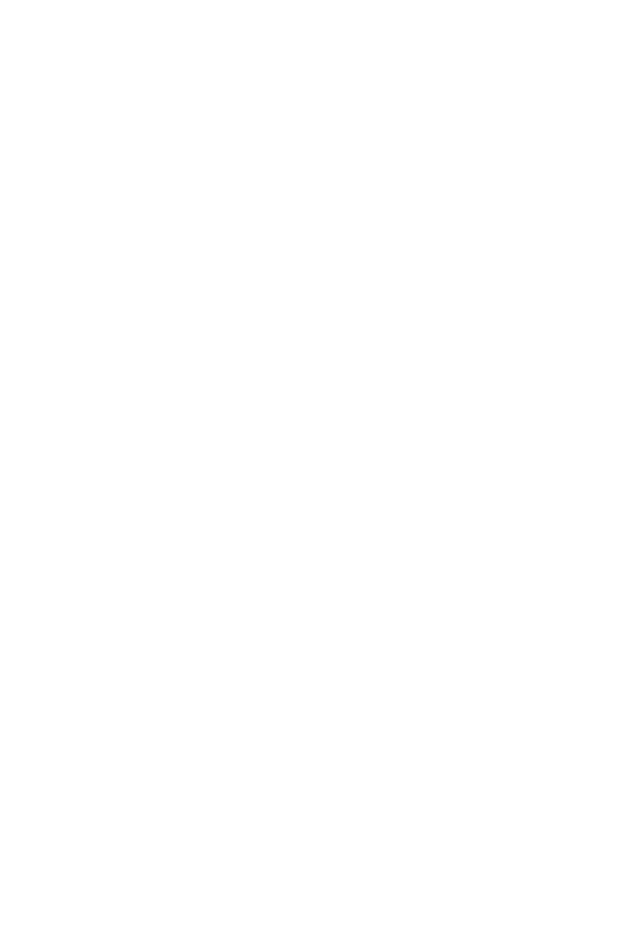
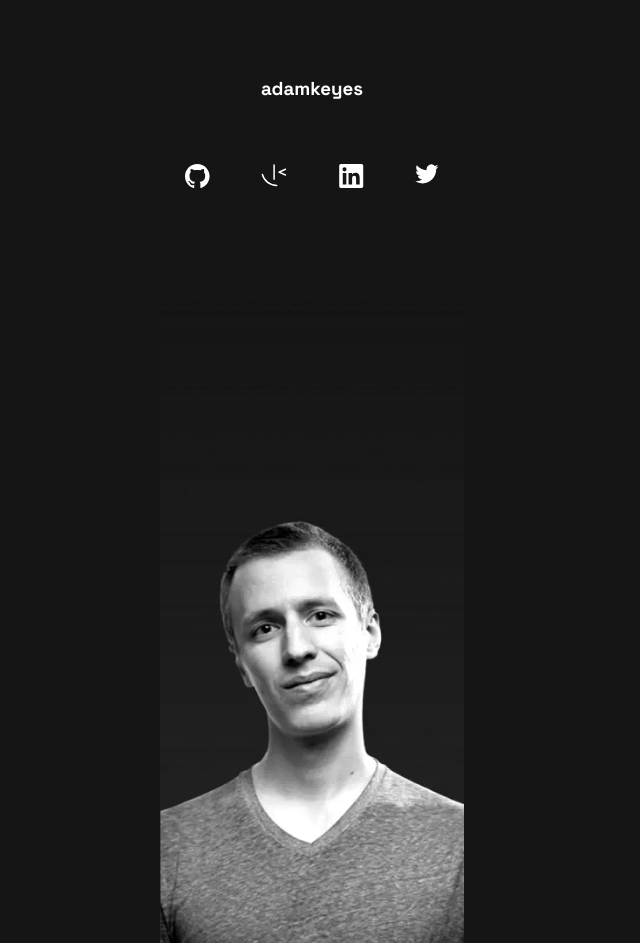
Before and after one commit to t-coffe/COFFE_Thais_PORTFOLIO, a website built with Vite: page index.html in a window 1280 px wide. Shown: the whole page, without its empty margins (328-968 px from the left). Before the commit the page ends 800 px from the top, so only its background shows below. Built offline with nearby package versions, Linux system fonts and the light colour scheme.

Commit message:
header completed

```diff
--- a/index.html
+++ b/index.html
@@ -8,8 +8,17 @@
   </head>
   <body>
     <header>
+      <h3>adamkeyes</h3>
+      <nav>
+        <ul>
+          <li class="github"><a href="https://github.com/"><img src="/public/assets-20240122T125500Z-001/assets/images/icon-github.svg" alt="github-icon"></a></li>
+          <li class="favicon"><a href=""><img src="/public/assets-20240122T125500Z-001/assets/images/icon-custom.svg" alt="custom-icon"></a></li>
+          <li class="linkedin"><a href="https://fr.linkedin.com/"><img src="/public/assets-20240122T125500Z-001/assets/images/icon-linkedin.svg" alt="linkedin-icon"></a></li>
+          <li class="twitter"><a href="https://twitter.com/i/flow/login"><img src="/public/assets-20240122T125500Z-001/assets/images/icon-twitter.svg" alt="twitter-icon"></a></li>
+        </ul>
+      </nav>
+    </header>
 
-    </header>
     <main>
 
     </main>
--- a/style.css
+++ b/style.css
@@ -0,0 +1,45 @@
+@import url('https://fonts.googleapis.com/css2?family=Space+Grotesk:wght@500;700&display=swap');
+/* font-family: 'Space Grotesk', sans-serif; */
+
+*{
+  margin: 0;
+  padding: 0;
+}
+
+body {
+  background-color: #151515;
+  color: white;
+  display: flex;
+  flex-direction: column;
+  justify-content: center;
+  align-items: center;
+}
+
+header {
+  background-repeat: no-repeat;
+  background-image: url(/assets-20240122T125500Z-001/assets/images/image-profile-mobile.webp);
+  background-position: center;
+  background-size: contain;
+  font-family: 'Space Grotesk', 'sans-serif';
+  font-weight: 700;
+  display: flex;
+  flex-direction: column;
+  align-items: center;
+  gap: 5vw;
+  padding: 2vw;
+  padding-bottom: 80vw;
+}
+
+h3 {
+  margin-top: 4vw;
+}
+
+ul li {
+  list-style-type: none;
+}
+
+ul {
+  display: flex;
+  flex-direction: row;
+  gap: 4vw;
+}
```
Also changed, not shown: public/assets-20240122T125500Z-001/assets/fonts/README.txt (added), public/assets-20240122T125500Z-001/assets/fonts/SpaceGrotesk-VariableFont_wght.ttf (added), public/assets-20240122T125500Z-001/assets/fonts/static/SpaceGrotesk-Bold.ttf (added), public/assets-20240122T125500Z-001/assets/fonts/static/SpaceGrotesk-Medium.ttf (added), public/assets-20240122T125500Z-001/assets/images/favicon-32x32.png (added), public/assets-20240122T125500Z-001/assets/images/icon-custom.svg (added), public/assets-20240122T125500Z-001/assets/images/icon-github.svg (added), public/assets-20240122T125500Z-001/assets/images/icon-linkedin.svg (added), public/assets-20240122T125500Z-001/assets/images/icon-twitter.svg (added), public/assets-20240122T125500Z-001/assets/images/image-profile-desktop.webp (added), public/assets-20240122T125500Z-001/assets/images/image-profile-mobile.webp (added), public/assets-20240122T125500Z-001/assets/images/image-profile-tablet.webp (added), public/assets-20240122T125500Z-001/assets/images/pattern-circle.svg (added), public/assets-20240122T125500Z-001/assets/images/pattern-rings.svg (added).
